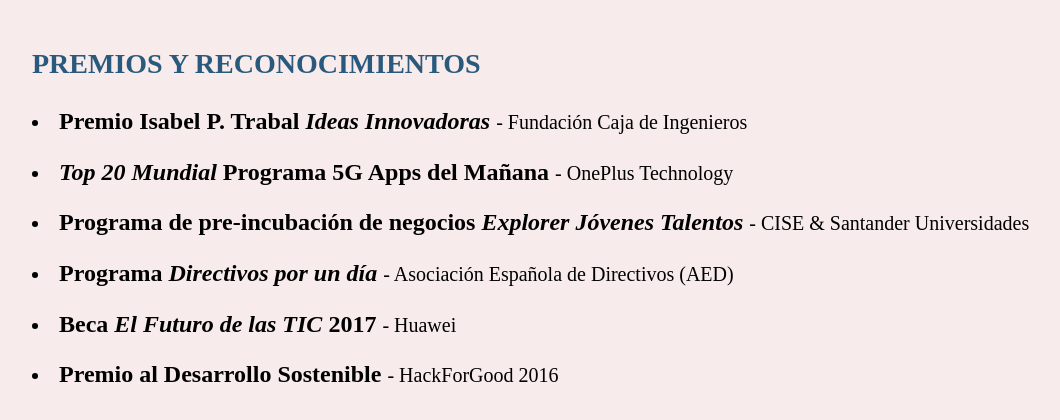
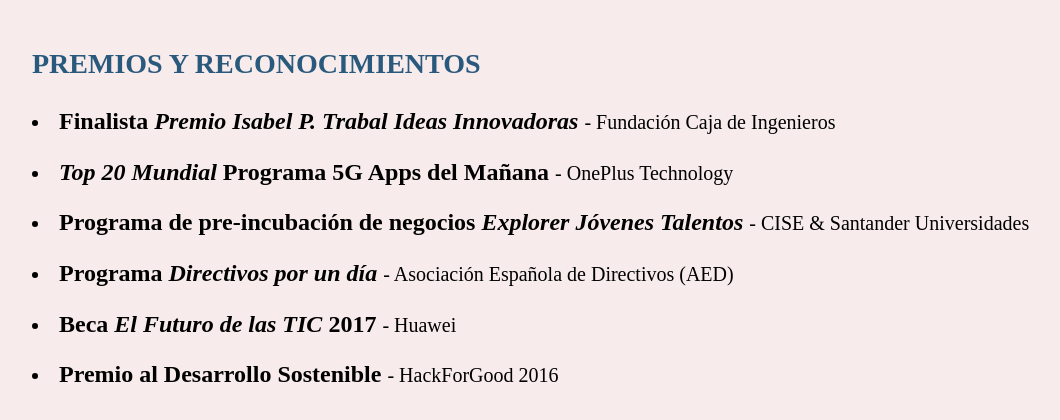
Before and after one commit to Caetan/caetan.github.io, a plain HTML site: page premios.html in a window 1280 px wide. Shown: the whole page, without its empty margins (188-1248 px from the left). Drawn offline with Linux system fonts and the light colour scheme.

Commit message:
Update premios.html

```diff
--- a/premios.html
+++ b/premios.html
@@ -46,7 +46,7 @@ along with this program.  If not, see <https://www.gnu.org/licenses/agpl-3.0.htm
 			</h3>
 
 			<li>
-				<font size="5"><b> Premio Isabel P. Trabal <i>Ideas Innovadoras</i> </b></font> - Fundación Caja de Ingenieros
+				<font size="5"><b> Finalista <i> Premio Isabel P. Trabal Ideas Innovadoras</i> </b></font> - Fundación Caja de Ingenieros
 			</li>
 				<br>
 			<li>
```
